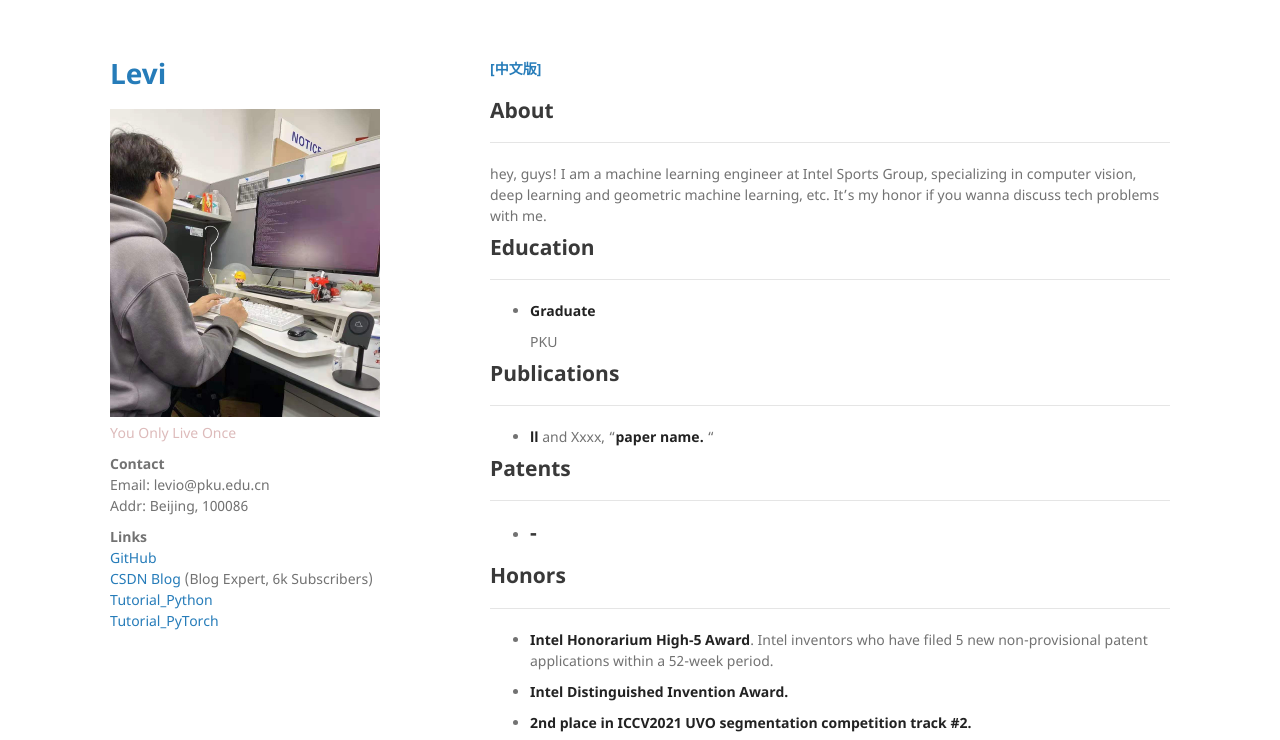
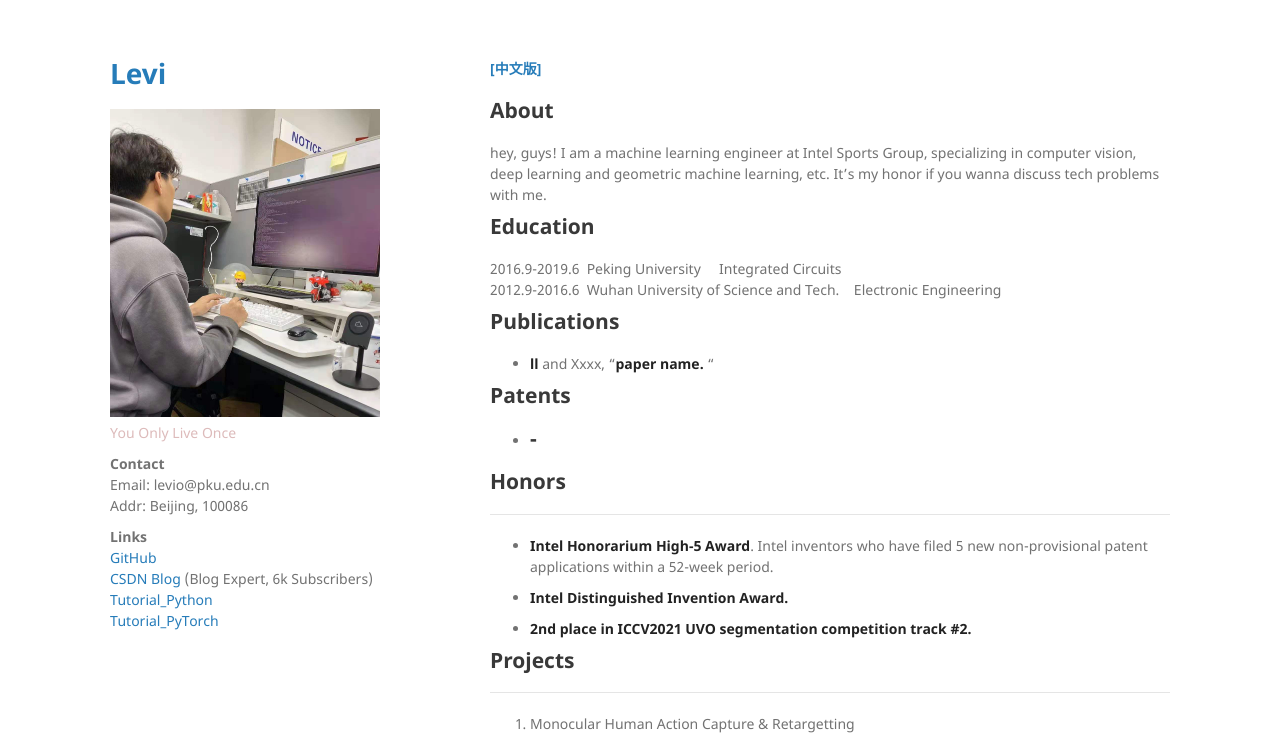
Before and after one commit to leviome/leviome.github.io, a Jekyll site: the page built from index.md, in a window 1280 px wide and 1342 px high, cut to the strip 0-740 px from the top of the window. Built offline with Jekyll 4.4.1, drawn with Linux system fonts in a browser that asks for light colours; our own code applies the rules of GitHub Pages for plain Markdown files.

Commit message:
Update index.md

```diff
--- a/index.md
+++ b/index.md
@@ -1,30 +1,18 @@
 #### [[中文版]](./index_cn.html)
 
 ## About
-
----
 hey, guys! I am a machine learning engineer at Intel Sports Group, specializing in computer vision, deep learning and geometric machine learning, etc. It's my honor if you wanna discuss tech problems with me.
 
 ## Education
+2016.9-2019.6&nbsp;&nbsp;Peking University&nbsp;&nbsp;&nbsp;&nbsp; Integrated Circuits<br>
+2012.9-2016.6&nbsp;&nbsp;Wuhan University of Science and Tech.&nbsp;&nbsp;&nbsp;&nbsp;Electronic Engineering
 
----
-
-
-* **Graduate**
-
-  PKU
 
 ## Publications
 
----
-
 * **ll** and Xxxx, "**paper name.** "
 
-
-
 ## Patents
-------
-
 -
 -
 -
```
